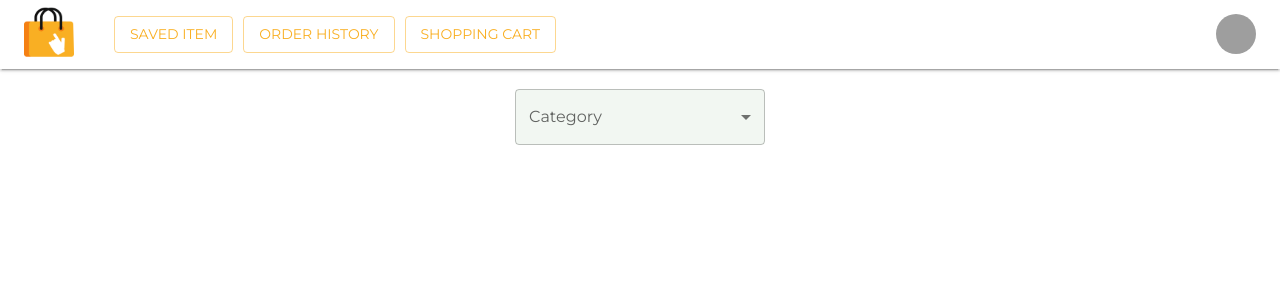
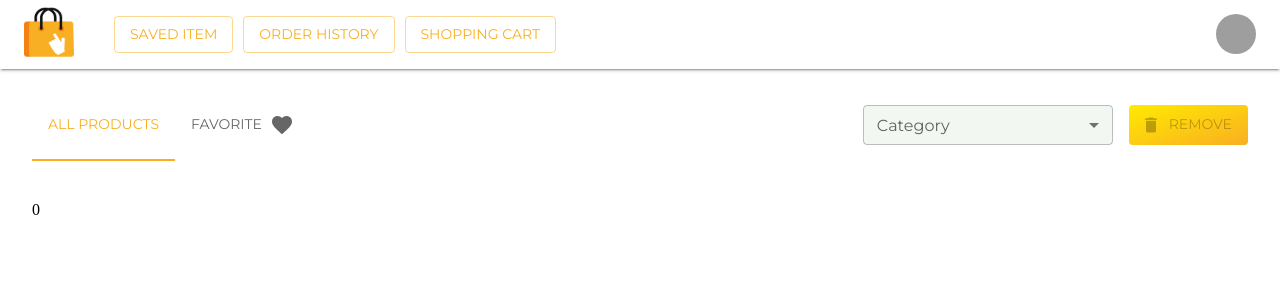
Before and after one commit to KVinqT/mango-shopify, a React (Create React App) app: page /products in a window 1280 px wide. Shown: the top 300 px of the page. Built offline with nearby package versions, Linux system fonts and the light colour scheme; grey boxes are pictures that could not be loaded; a web font is replaced by a local one.

Commit message:
Tab Navigation Logic complete

```diff
--- a/src/components/products/Products.tsx
+++ b/src/components/products/Products.tsx
@@ -1,24 +1,71 @@
+import React from "react";
 import { Link } from "react-router-dom";
 import * as Layout from "../../view/layout";
-import { Box } from "@mui/material";
+import { Box, Tab, Tabs } from "@mui/material";
 import CategorySelector from "./components/CategorySelector";
+import FavoriteIcon from "@mui/icons-material/Favorite";
+import TabContent from "./components/TabContent";
 
 const Products = () => {
+  const [value, setValue] = React.useState<number>(0);
+  console.log("Value: " + value);
+
+  const handleChange = (event: React.SyntheticEvent, newValue: number) => {
+    setValue(newValue);
+  };
+
+  //for better accessibility
+  function a11yProps(index: number) {
+    return {
+      id: `simple-tab-${index}`,
+      "aria-controls": `simple-tabpanel-${index}`,
+    };
+  }
   return (
     <Box>
       <Layout.NavBar />
-      <Box
-        sx={{
-          display: "flex",
-          justifyContent: "space-around",
-        }}
-      >
+      <Box sx={{ height: "100vh" }}>
         <Box
           sx={{
+            display: "flex",
+            justifyContent: "space-between",
+            width: "95%",
+            margin: "auto",
             marginTop: "20px",
           }}
         >
-          <CategorySelector />
+          {/* product showcase */}
+          <Box sx={{}}>
+            <Tabs
+              value={value}
+              onChange={handleChange}
+              textColor="primary"
+              indicatorColor="primary"
+              aria-label="products-navigation"
+            >
+              <Tab label="All Products" {...a11yProps(0)} />
+              <Tab
+                label="Favorite"
+                icon={<FavoriteIcon />}
+                iconPosition="end"
+                {...a11yProps(1)}
+              />
+            </Tabs>
+          </Box>
+          {/* right search filter and button */}
+          <Box
+            sx={{
+              display: "flex",
+              alignItems: "center",
+            }}
+          >
+            <CategorySelector />
+          </Box>
+        </Box>
+        <Box sx={{ width: "95%", margin: "auto", marginTop: 5 }}>
+          {/* actual products (content) of the selected tab */}
+          <TabContent selectedTab={value} index={0} />
+          <TabContent selectedTab={value} index={1} />
         </Box>
       </Box>
     </Box>
--- a/src/components/products/components/CategorySelector.tsx
+++ b/src/components/products/components/CategorySelector.tsx
@@ -8,30 +8,34 @@ import {
   Select,
   SelectChangeEvent,
 } from "@mui/material";
+import SelectRemoverButton from "./SelectRemoverButton";
 
 const CategorySelector = () => {
-  const [category, setCategory] = React.useState("");
+  const [category, setCategory] = React.useState<string>("");
   const handleChange = (event: SelectChangeEvent) => {
     setCategory(event.target.value as string);
   };
   return (
+    <>
       <Box sx={{ minWidth: 250 }}>
-      <FormControl fullWidth>
+        <FormControl fullWidth size="small">
           <InputLabel id="label">Category</InputLabel>
           <Select
             labelId="label"
-          id="demo-simple-select"
+            id="label"
             value={category}
             label="Category"
             onChange={handleChange}
-          classes={{}}
           >
-          <MenuItem value={10}>Ten</MenuItem>
-          <MenuItem value={20}>Twenty</MenuItem>
-          <MenuItem value={30}>Thirty</MenuItem>
+            <MenuItem value={"Ten"}>Ten</MenuItem>
+            <MenuItem value={"Twenty"}>Twenty</MenuItem>
+            <MenuItem value={"Thirty"}>Thirty</MenuItem>
           </Select>
         </FormControl>
       </Box>
+      {/* a button to remove the selected value of the product selector */}
+      <SelectRemoverButton handleRemove={setCategory} value={category} />
+    </>
   );
 };
 
--- /dev/null
+++ b/src/components/products/components/SelectRemoverButton.tsx
@@ -0,0 +1,30 @@
+import { Button } from "@mui/material";
+import DeleteIcon from "@mui/icons-material/Delete";
+
+const SelectRemoverButton = ({
+  handleRemove,
+  value,
+}: {
+  handleRemove: React.Dispatch<React.SetStateAction<string>>;
+  value: string;
+}) => {
+  return (
+    <Button
+      disabled={value === "" && true}
+      variant="contained"
+      sx={{
+        height: "40px",
+        margin: "auto",
+        marginLeft: 2,
+        background: "linear-gradient(to right bottom,  #ffea00,#F9AF22)",
+      }}
+      startIcon={<DeleteIcon />}
+      disableElevation
+      onClick={() => handleRemove("")}
+    >
+      Remove
+    </Button>
+  );
+};
+
+export default SelectRemoverButton;
--- /dev/null
+++ b/src/components/products/components/TabContent.tsx
@@ -0,0 +1,14 @@
+import React from "react";
+
+interface TabContentProps {
+  selectedTab: number;
+  index: number;
+}
+const TabContent = (props: TabContentProps) => {
+  //in this case the selected tab has 2 values possible( 0 and 1)
+  // 0 --> all products and 1 --> favorite products
+  const { selectedTab, index } = props;
+  return <div hidden={selectedTab !== index}>{selectedTab}</div>;
+};
+
+export default TabContent;
--- a/src/config/MaterialTheme.ts
+++ b/src/config/MaterialTheme.ts
@@ -47,6 +47,10 @@ let theme = createTheme({
         root: {
           backgroundColor: Colors.soft,
         },
+        //testing --> if i give the 'variant="filled"' props to the select component the below css will work
+        filled: {
+          backgroundColor: "black",
+        },
       },
     },
   },
```
Lines whose indentation alone changed are shown as unchanged.
